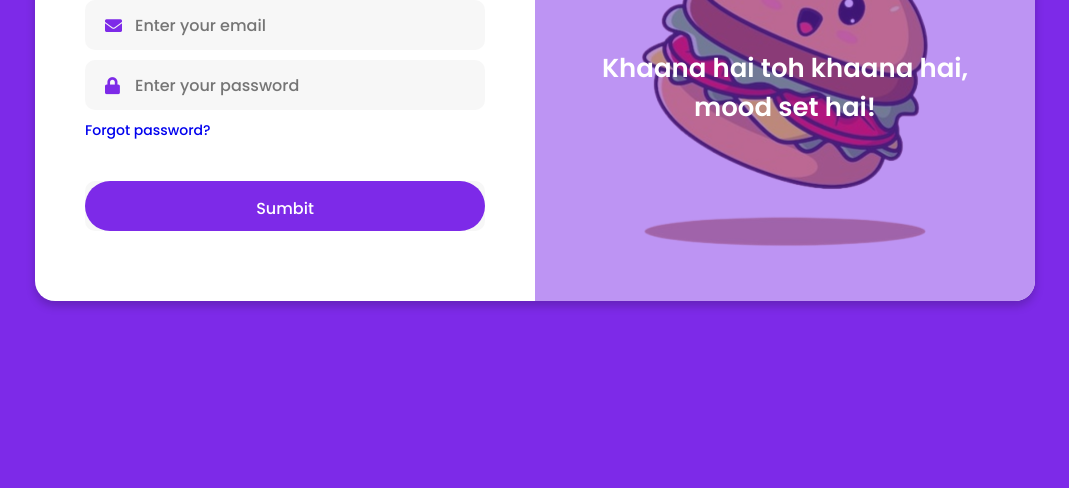
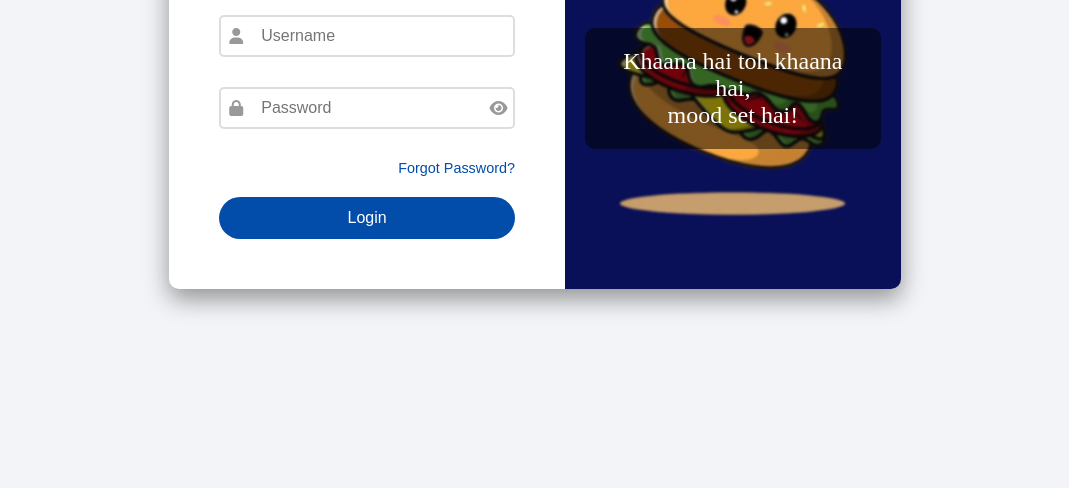
Before and after one commit to anshxika/chammuch, a plain HTML site: page Login.html in a window 1280 px wide. Shown: the part 312-800 px from the top of the page, without its empty margins (105-1174 px from the left). Drawn offline with Linux system fonts and the light colour scheme; a web font is replaced by a local one.

Commit message:
login updated

```diff
--- a/Login.html
+++ b/Login.html
@@ -1,47 +1,41 @@
 <!DOCTYPE html>
-<html lang="en" dir="ltr">
+<html lang="en">
 <head>
     <meta charset="UTF-8">
+    <meta name="viewport" content="width=device-width, initial-scale=1.0">
     <title>Login</title>
     <link rel="stylesheet" href="./css files/login.css">
-    <link rel="stylesheet" href="https://cdnjs.cloudflare.com/ajax/libs/font-awesome/5.15.3/css/all.min.css">
-    <meta name="viewport" content="width=device-width, initial-scale=1.0">
+    <script defer src="./js files/login.js"></script>
+    <link href="https://fonts.googleapis.com/css2?family=DynaPuff:wght@400..700&display=swap" rel="stylesheet">
+    <link rel="stylesheet" href="https://cdnjs.cloudflare.com/ajax/libs/font-awesome/6.0.0-beta3/css/all.min.css">
 </head>
 <body>
-  <div class="container">
-    <input type="checkbox" id="flip">
-    <div class="cover">
-      <div class="front">
-        <img src="./images/login.png" alt="">
-        <div class="text">
-          <span class="text-1">Khaana hai toh khaana hai,<br> mood set hai! </span>
+
+<div class="login-container">
+    <div class="login-form">
+        <h2>Login</h2>
+        <form action="#">
+            <div class="input-box">
+                <i class="fas fa-user"></i>
+                <input type="text" placeholder="Username" required>
             </div>
+            <div class="input-box password-box">
+                <i class="fas fa-lock"></i>
+                <input type="password" id="password" placeholder="Password" required>
+                <span class="eye-icon">
+                    <i class="fas fa-eye" id="togglePassword"></i>
+                </span>
             </div>
+            <div class="forgot-password">
+                <a href="#">Forgot Password?</a>
             </div>
-    <div class="forms">
-        <div class="form-content">
-          <div class="login-form">
-            <div class="title">Login</div>
-          <form action="#">
-            <div class="input-boxes">
-              <div class="input-box">
-                <i class="fas fa-envelope"></i>
-                <input type="text" placeholder="Enter your email" required>
-              </div>
-              <div class="input-box">
-                <i class="fas fa-lock"></i>
-                <input type="password" placeholder="Enter your password" required>
-              </div>
-              <div class="text"><a href="#">Forgot password?</a></div>
-              <div class="button input-box">
-                <input type="submit" value="Sumbit">
+            <button type="submit" class="btn">Login</button>
         </form>
     </div>
-
-            </div>
-      </form>
-    </div>
-    </div>
+    <div class="login-img">
+        <img src="./images/login.png" alt="Catchy Line">
+        <div class="img-text">
+            <p>Khaana hai toh khaana hai,<br> mood set hai!</p>
         </div>
     </div>
 </body>
--- a/css files/login.css
+++ b/css files/login.css
@@ -1,253 +1,169 @@
-@import url('https://fonts.googleapis.com/css2?family=Poppins:wght@200;300;400;500;600;700&display=swap');
-
 * {
     margin: 0;
     padding: 0;
     box-sizing: border-box;
-  font-family: "Poppins", sans-serif;
 }
 
 body {
-  min-height: 100vh;
+    font-family: 'Poppins', sans-serif;
+    background: #f3f4f7;
     display: flex;
+    justify-content: center;
     align-items: center;
-  justify-content: center;
-  background: #7d2ae8;
-  padding: 30px;
+    height: 100vh;
 }
 
-.container {
-  position: relative;
-  max-width: 1000px; /* Increased width */
-  width: 100%;
-  background: #fff;
-  padding: 40px 30px;
-  box-shadow: 0 5px 10px rgba(0, 0, 0, 0.2);
-  perspective: 2700px;
-  border-radius: 20px; /* Rounded corners for the card */
-  overflow: hidden; /* Prevents overflow from rounded corners */
+.login-container {
+    display: flex;
+    background-color: #fff;
+    max-width: 900px;
+    border-radius: 10px;
+    overflow: hidden;
+    box-shadow: 0 10px 25px rgba(0, 0, 0, 0.4);
 }
 
-.container .cover {
-  position: absolute;
-  top: 0;
-  left: 50%;
-  height: 100%;
-  width: 50%;
-  z-index: 98;
-  transition: all 1s ease;
-  transform-origin: left;
-  transform-style: preserve-3d;
-  backface-visibility: hidden;
+.login-form {
+    padding: 50px;
+    flex: 1;
 }
 
-.container #flip:checked ~ .cover {
-  transform: rotateY(-180deg);
+.login-form h2 {
+    text-align: center;
+    margin-bottom: 30px;
+    font-family: 'DynaPuff';
+    font-weight: 600;
+    font-size: 2.5rem;
+    color: #024caa;
 }
 
-.container #flip:checked ~ .forms .login-form {
-  pointer-events: none;
+.input-box {
+    position: relative;
+    margin-bottom: 30px;
 }
 
-.container .cover .front{
+.input-box i {
+    position: absolute;
+    left: 10px;
+    top: 50%;
+    transform: translateY(-50%);
+    color: #999;
+}
+
+.input-box input {
+    width: 100%;
+    padding: 10px 40px;
+    font-size: 1rem;
+    color: #333;
+    border: 2px solid #ddd;
+    border-radius: 5px;
+    outline: none;
+    background: transparent;
+    transition: 0.3s;
+}
+
+.input-box input:focus {
+    border-color: #024caa;
+}
+
+.input-box.password-box {
+    position: relative;
+}
+
+.password-box input {
+    width: 100%;
+    padding-right: 40px; /* Space for the eye icon */
+    padding-left: 40px; /* Space for the lock icon */
+    box-sizing: border-box;
+}
+
+.eye-icon {
+    position: absolute;
+    left: 88%; /* Positions the eye icon at the far right */
+    top: 50%;
+    transform: translateY(-50%);
+    cursor: pointer;
+    z-index: 2; /* Ensures the eye icon stays clickable and above other elements */
+}
+
+#togglePassword {
+    color: #999;
+}
+
+
+
+.forgot-password {
+    text-align: right;
+    margin-bottom: 20px;
+}
+
+.forgot-password a {
+    color: #024caa;
+    text-decoration: none;
+    font-size: 0.9rem;
+    transition: color 0.3s ease;
+}
+
+.forgot-password a:hover {
+    color: black;
+}
+
+.btn {
+    width: 100%;
+    background-color: #024caa;
+    border: none;
+    padding: 12px;
+    color: white;
+    font-size: 1rem;
+    border-radius: 25px;
+    cursor: pointer;
+    transition: background-color 0.3s ease;
+}
+
+.btn:hover {
+    background: black;
+}
+
+.login-img {
+    flex: 1;
+    position: relative;
+    display: flex;
+    justify-content: center;
+    align-items: center;
+    background: #091057;
+    color: white;
+    text-align: center;
+    padding: 20px;
+    overflow: hidden;
+}
+
+.login-img img {
+    width: 100%;
+    height: 100%;
+    object-fit: cover;
+    filter: blur(1px);
     position: absolute;
     top: 0;
     left: 0;
-  height: 100%;
-  width: 100%;
-  border-radius: 0 0 20px 0; /* Rounded corners for the cover */
-  overflow: hidden; /* Ensures image respects rounded corners */
-}
-.container .cover .back {
-    position: absolute;
-    top: 0;
-    left: 0;
-    height: 100%;
-    width: 100%;
-    border-radius: 0 0 0 0; /* Rounded corners for the cover */
-    overflow: hidden; /* Ensures image respects rounded corners */
 }
 
-.cover .back {
-  transform: rotateY(180deg);
+.img-text {
+    position: relative;
+    z-index: 1;
+    color: white;
+    font-size: 1.5rem;
+    padding: 20px;
+    background: rgba(0, 0, 0, 0.5);
+    border-radius: 10px;
+    font-family: 'DynaPuff';
+    font-weight: 400;
 }
 
-.container .cover img {
-  position: absolute;
-  height: 100%;
-  width: 100%;
-  object-fit: cover;
-  z-index: 10;
+@media (max-width: 768px) {
+    .login-container {
+        flex-direction: column;
     }
 
-.container .cover .text {
-  position: absolute;
-  z-index: 10;
-  height: 100%;
-  width: 100%;
-  display: flex;
-  flex-direction: column;
-  align-items: center;
-  justify-content: center;
-}
-
-.container .cover .text::before {
-  content: '';
-  position: absolute;
-  height: 100%;
-  width: 100%;
-  opacity: 0.5;
-  background: #7d2ae8;
-}
-
-.cover .text .text-1,
-.cover .text .text-2 {
-  z-index: 20;
-  font-size: 26px;
-  font-weight: 600;
-  color: #fff;
-  text-align: center;
-}
-
-.cover .text .text-2 {
-  font-size: 15px;
-  font-weight: 500;
-}
-
-.container .forms {
-  height: 100%;
-  width: 100%;
-  background: #fff;
-  border-radius: 20px; /* Rounded corners for the form */
-  padding: 20px; /* Padding to ensure inputs are spaced */
-}
-
-.container .form-content {
-  display: flex;
-  align-items: center;
-  justify-content: space-between;
-}
-
-.form-content .login-form {
-  width: calc(100% / 2 - 25px);
-}
-
-.forms .form-content .title {
-  position: relative;
-  font-size: 24px;
-  font-weight: 500;
-  color: #333;
-}
-
-.forms .form-content .title:before {
-  content: '';
-  position: absolute;
-  left: 0;
-  bottom: 0;
-  height: 3px;
-  width: 25px;
-  background: #7d2ae8;
-}
-
-.forms .form-content .input-boxes {
-  margin-top: 30px;
-}
-
-.forms .form-content .input-box {
-  display: flex;
-  align-items: center;
-  height: 50px;
-  width: 400px;
-  margin: 10px 0;
-  position: relative;
-  border-radius: 10px; /* Rounded corners for input box */
-  overflow: hidden; /* Ensure no overflow */
-  background-color: rgba(240, 240, 240, 0.5); /* Light background for input box */
-}
-
-.form-content .input-box input {
-  height: 100%;
-  width: 100%;
-  outline: none;
-  border: none;
-  padding: 0 40px 0 50px;
-  font-size: 16px;
-  font-weight: 500;
-  background: transparent; /* Make input background transparent */
-}
-
-.form-content .input-box input:focus,
-.form-content .input-box input:valid {
-  border-color: #7d2ae8;
-}
-
-.form-content .input-box i {
-  position: absolute;
-  left: 20px;
-  color: #7d2ae8;
-  font-size: 17px;
-}
-
-.forms .form-content .text {
-  font-size: 14px;
-  font-weight: 500;
-  color: #333;
-}
-
-.forms .form-content .text a {
-  text-decoration: none;
-}
-
-.forms .form-content .text a:hover {
-  text-decoration: underline;
-}
-
-.forms .form-content .button {
-  color: #fff;
-  margin-top: 40px;
-}
-
-.forms .form-content .button input {
-  color: #fff;
-  background: #7d2ae8;
-  border-radius: 50px; /* Making the button round */
-  padding: 15px; /* Added padding for better appearance */
-  cursor: pointer;
-  transition: all 0.4s ease;
-}
-
-.forms .form-content .button input:hover {
-  background: #5b13b9;
-}
-
-.forms .form-content label {
-  color: #5b13b9;
-  cursor: pointer;
-}
-
-.forms .form-content label:hover {
-  text-decoration: underline;
-}
-
-.forms .form-content .login-text {
-  text-align: center;
-  margin-top: 25px;
-}
-
-.container #flip {
-  display: none;
-}
-
-@media (max-width: 730px) {
-  .container .cover {
-    display: none;
-  }
-
-  .form-content .login-form {
-    width: 100%;
-  }
-
-  .container #flip:checked ~ .forms .login-form {
+    .login-img {
         display: none;
     }
 }
--- /dev/null
+++ b/js files/login.js
@@ -0,0 +1,11 @@
+const togglePassword = document.querySelector('#togglePassword');
+const password = document.querySelector('#password');
+
+togglePassword.addEventListener('click', function () {
+    // Toggle the password visibility
+    const type = password.getAttribute('type') === 'password' ? 'text' : 'password';
+    password.setAttribute('type', type);
+
+    // Toggle the icon class
+    this.classList.toggle('fa-eye-slash');
+});
```
Lines whose indentation alone changed are shown as unchanged.
